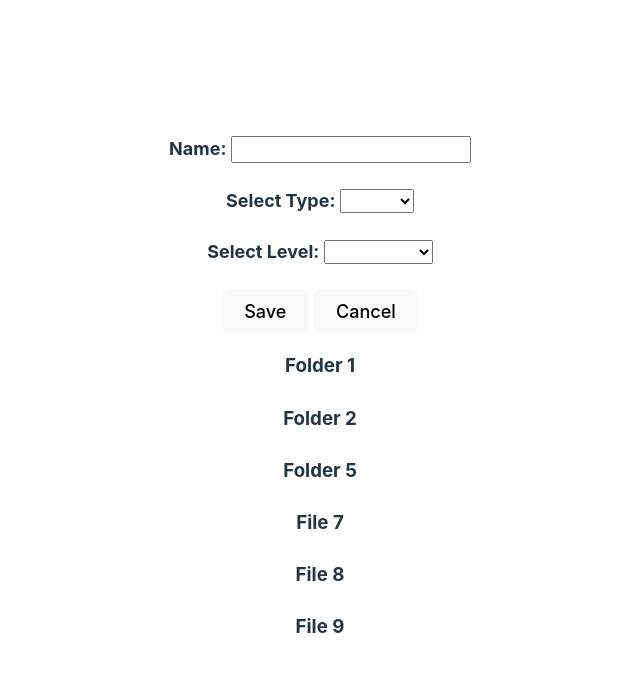
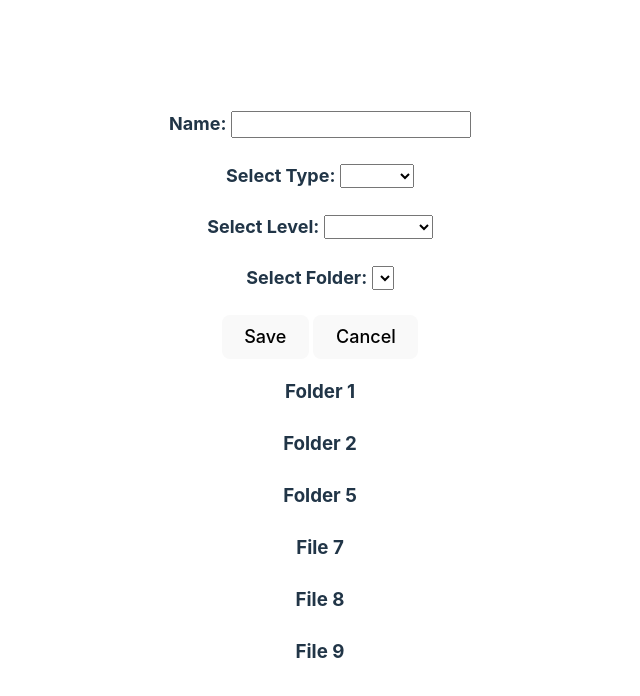
Before and after one commit to hsm59/nagp-svelte-assignment, a Svelte app: page / in a window 1280 px wide. Shown: the top 696 px of the page, without its empty margins (320-960 px from the left). Built offline with nearby package versions, Linux system fonts and the light colour scheme.

Commit message:
feat: returning the list of folders in the dropdown for level one

```diff
--- a/src/App.svelte
+++ b/src/App.svelte
@@ -7,9 +7,10 @@
     // TODO: on change of the dropdown value, check folders in data and display if there's one available
     let typeDropdownValue = 'none';
     let levelDropdownValue = 'none';
+    $: showRootLevelFoldersList();
 
     let selectedFolderValue = '';
-    let displayFolderDropdown = false;
+    let displayFolderDropdown = true;
 
     /**
      * For storing File (String) - 'fileName';
@@ -50,6 +51,7 @@
         'File 8',
         'File 9',
     ];
+    let foldersDropdown = [];
 
     function checkNameIfExists(level, name) {
         if (level === 'rootLevel') {
@@ -76,7 +78,7 @@
             console.log('items length ' + listOfItemsLevel1.length)
 
             listOfItemsLevel1.forEach(element => {
-                console.log('items '+element);
+                console.log('items ' + element);
             });
 
             let listOfChildrenLevel1 = listOfItemsLevel1.map(element => {
@@ -88,32 +90,38 @@
             });
 
             listOfChildrenLevel1.forEach(element => {
-                console.log('children '+element);
+                console.log('children ' + element);
             });
 
             return listOfChildrenLevel1.find(element => element === name) != null;
         }
     }
 
+    /**
+     * Show the root level folders if the user selects they want to store the folder / file
+     * on Level 1
+     */
     function showRootLevelFoldersList() {
-        return data.filter(element => {
-            if (typeof element === 'object') {
-                return element;
-            }
+        console.log('is the root level folder being run')
+
+        foldersDropdown = data
+            .filter(element => {
+                typeof element === 'object'
+            })
+            .map(element => {
+                return element.title;
         });
-    }
 
-    function getFileName() {
-
+        console.log(`whats the list of folders ${foldersDropdown.length}`);
     }
 
     function submitForm() {
         // TODO: Before saving make sure that the file name is unique and there aren't files / folders with the same name
         if (typeDropdownValue === 'none' || levelDropdownValue === 'none' || is_empty(inputFieldValue)) {
-            alert('Please enter all the values');
+            alert('Please Select / Enter all the values');
         } else {
 
-            let flag = checkNameIfExists(levelDropdownValue, inputFieldValue)
+            let flag = checkNameIfExists(levelDropdownValue, inputFieldValue);
             console.log('whats the flag ' + flag);
 
         }
@@ -181,17 +189,17 @@
 
     <!--  TODO: Display list of folder if exists and if the user selects 'File' in the 'Type' dropdown  -->
     <div style="display: {displayFolderDropdown ? 'block' : 'none'}">
-        <label for="folderDropdown">Select Type: </label>
+        <label for="folderDropdown">Select Folder: </label>
         <select id="folderDropdown" name="folderDropdown" bind:value="{selectedFolderValue}">
-            {#each data as item}
-                <option value={item.name}>{item.name}</option>
+            {#each foldersDropdown as item}
+                <option value={item}>{item}</option>
             {/each}
         </select><br><br>
     </div>
 
     <button type="submit">Save</button>
     <button type="button" on:click="{cancelForm}">Cancel</button>
-    <ListingComponent items = {data}/>
+    <ListingComponent items={data}/>
 </form>
 
 
```
Lines whose indentation alone changed are shown as unchanged.
